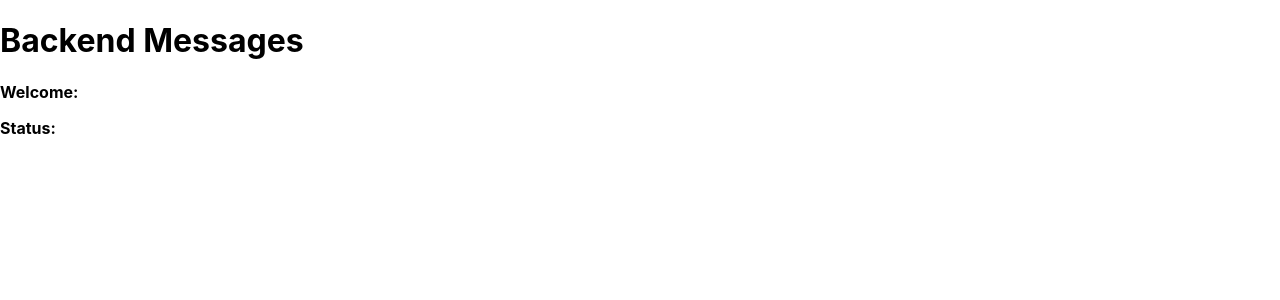
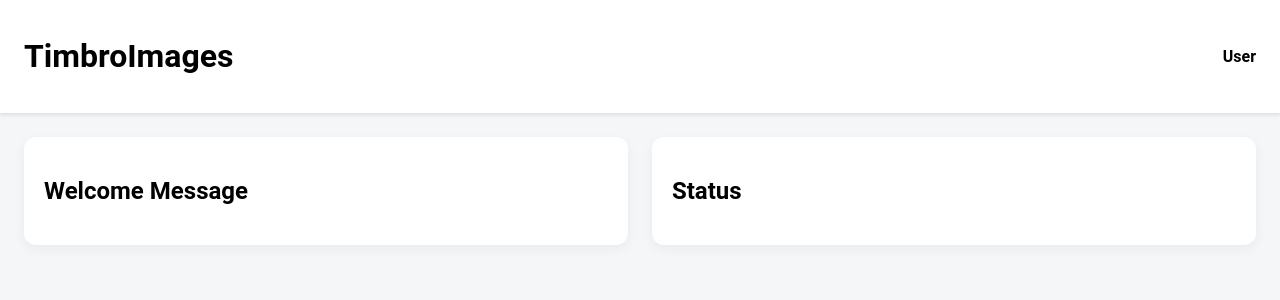
Before and after one commit to DiSavio/TimbroImages, a React (Create React App) app in the folder frontend-cra/: page / in a window 1280 px wide. Shown: the top 300 px of the page. Built offline with nearby package versions, Linux system fonts and the light colour scheme; no server answers.

Commit message:
commit from pushcode.sh

```diff
--- a/frontend-cra/src/App.css
+++ b/frontend-cra/src/App.css
@@ -1,38 +1,44 @@
-.App {
-  text-align: center;
+/* App.css */
+body {
+  margin: 0;
+  font-family: "Roboto", sans-serif;
+  background-color: #f5f6f8;
 }
 
-.App-logo {
-  height: 40vmin;
-  pointer-events: none;
+.app-container {
+  display: flex;
+  flex-direction: column;
+  height: 100vh;
 }
 
-@media (prefers-reduced-motion: no-preference) {
-  .App-logo {
-    animation: App-logo-spin infinite 20s linear;
-  }
+.top-bar {
+  display: flex;
+  justify-content: space-between;
+  align-items: center;
+  background-color: #ffffff;
+  padding: 16px 24px;
+  box-shadow: 0 2px 4px rgba(0, 0, 0, 0.1);
 }
 
-.App-header {
-  background-color: #282c34;
-  min-height: 100vh;
-  display: flex;
-  flex-direction: column;
-  align-items: center;
-  justify-content: center;
-  font-size: calc(10px + 2vmin);
-  color: white;
+.main-content {
+  display: grid;
+  grid-template-columns: repeat(auto-fit, minmax(280px, 1fr));
+  gap: 24px;
+  padding: 24px;
 }
 
-.App-link {
-  color: #61dafb;
+.card {
+  background-color: #ffffff;
+  border-radius: 12px;
+  padding: 20px;
+  box-shadow: 0 4px 12px rgba(0, 0, 0, 0.05);
+  transition: 0.2s ease;
 }
 
-@keyframes App-logo-spin {
-  from {
-    transform: rotate(0deg);
-  }
-  to {
-    transform: rotate(360deg);
-  }
+.card:hover {
+  box-shadow: 0 6px 18px rgba(0, 0, 0, 0.08);
 }
+
+.user-info {
+  font-weight: bold;
+}
--- a/frontend-cra/src/App.js
+++ b/frontend-cra/src/App.js
@@ -1,17 +1,16 @@
 import React, { useEffect, useState } from "react";
+import "./App.css"; // Make sure you create this CSS file
 
-function BackendStatus() {
+function App() {
   const [welcomeMessage, setWelcomeMessage] = useState("");
   const [statusMessage, setStatusMessage] = useState("");
 
   useEffect(() => {
-    // Fetch welcome message
     fetch("http://localhost:8000/")
       .then((res) => res.json())
       .then((data) => setWelcomeMessage(data.message))
       .catch((err) => console.error("Error fetching welcome:", err));
 
-    // Fetch status message
     fetch("http://localhost:8000/status")
       .then((res) => res.json())
       .then((data) => setStatusMessage(data.status))
@@ -19,12 +18,24 @@ function BackendStatus() {
   }, []);
 
   return (
-    <div>
-      <h1>Backend Messages</h1>
-      <p><strong>Welcome:</strong> {welcomeMessage}</p>
-      <p><strong>Status:</strong> {statusMessage}</p>
+    <div className="app-container">
+      <header className="top-bar">
+        <h1>TimbroImages</h1>
+        <div className="user-info"> User</div>
+      </header>
+
+      <main className="main-content">
+        <div className="card">
+          <h2>Welcome Message</h2>
+          <p>{welcomeMessage}</p>
+        </div>
+        <div className="card">
+          <h2>Status</h2>
+          <p>{statusMessage}</p>
+        </div>
+      </main>
     </div>
   );
 }
 
-export default BackendStatus;
+export default App;
```
Also changed, not shown: frontend-cra/src/BackendStatus.jsx (deleted, +0 -30 lines), 2 other files (tests, documents, lock files or other folders).
